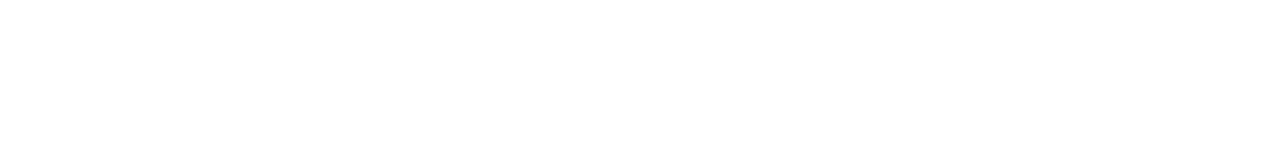
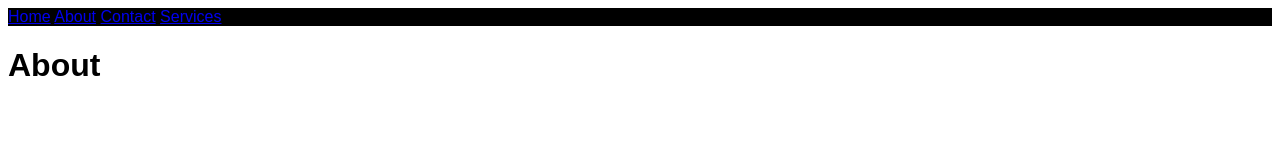
Before and after one commit to mkennedy87/web-dev-hm, a plain HTML site: page assignment-12/about.html in a window 1280 px wide. Drawn offline with Linux system fonts and the light colour scheme.

Commit message:
adding links

```diff
--- a/assignment-12/about.html
+++ b/assignment-12/about.html
@@ -4,7 +4,7 @@
 
   <head>
 
-    <title>Assingment 11</title>
+    <title>Home</title>
 
     <meta charset="UTF-8">
     <meta name="author" content="Mike Kennedy">
@@ -17,6 +17,17 @@
 
   <body>
 
+    <div class="site-links">
+
+      <a href=index.html>Home</a>
+      <a href="about.html">About</a>
+      <a href="contact.html">Contact</a>
+      <a href="services.html">Services</a>
+
+    </div>
+
+    <h1>About</h1>
+
   </body>
 
 </html>
--- a/assignment-12/css/style.css
+++ b/assignment-12/css/style.css
@@ -0,0 +1,12 @@
+* {
+font-family: arial;
+}
+
+.site-links {
+  background-color: #000;
+  color: #fff;
+}
+
+a .site-links {
+  color: #fff;
+}
```
Also changed, not shown: assignment-12/contact.html (+12 -1 lines), assignment-12/index.html (+31 -0 lines), assignment-12/services.html (+12 -1 lines), 1 other file.
